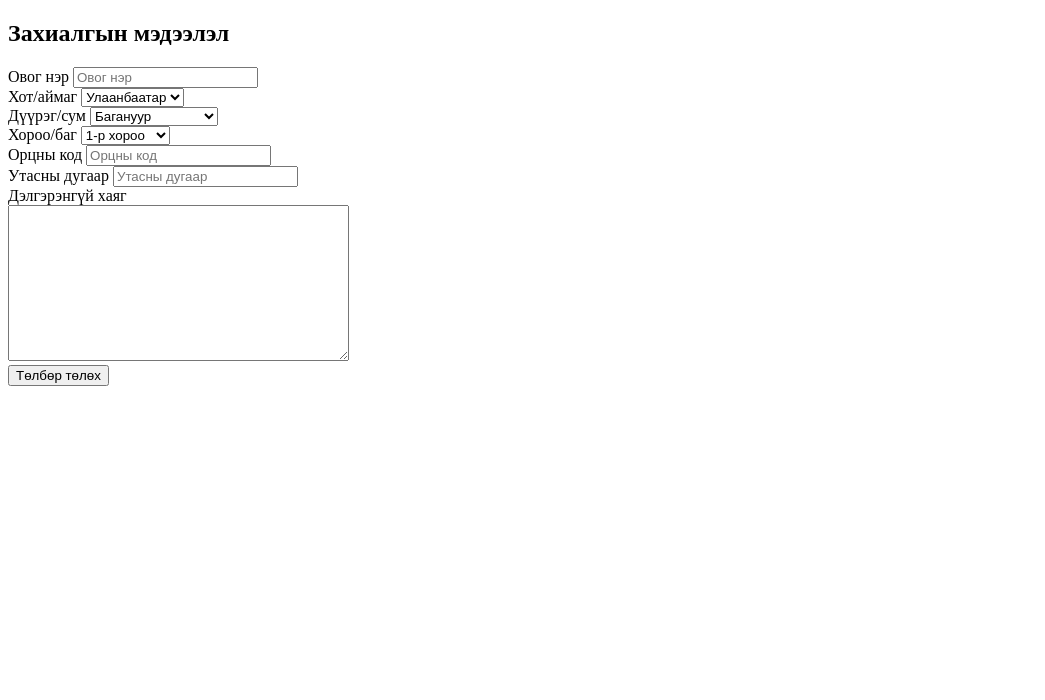
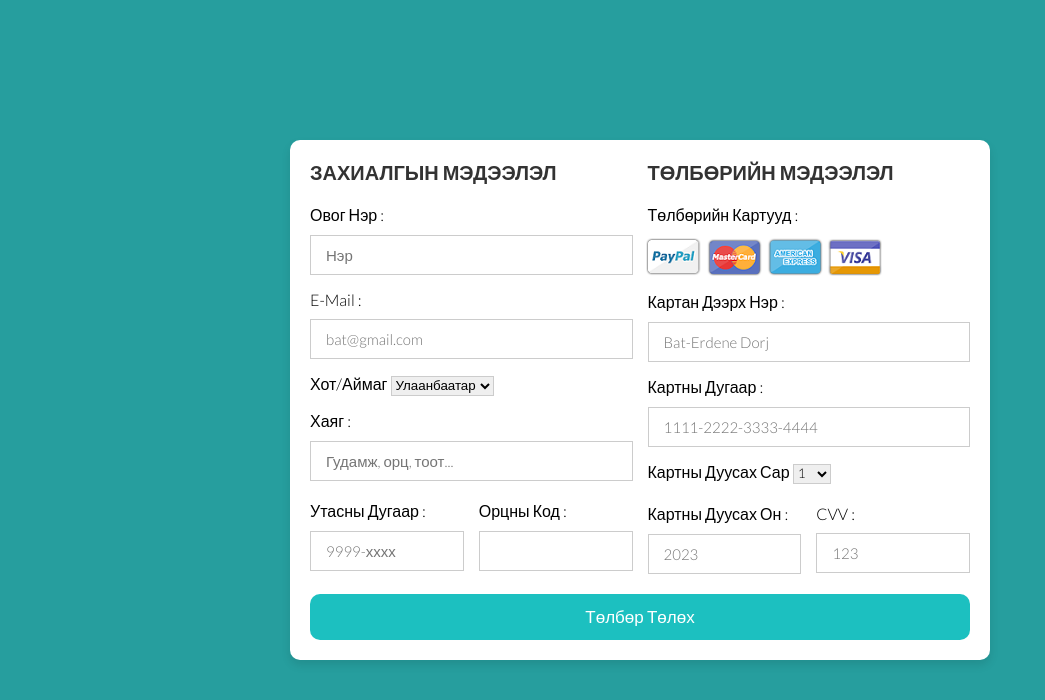
Before and after one commit to mandal39/Alphabook, a plain HTML site: page order.html in a window 1280 px wide. Shown: the whole page, without its empty margins (0-1045 px from the left). Drawn offline with Linux system fonts and the light colour scheme.

Commit message:
login, order

```diff
--- /dev/null
+++ b/logstyle.css
@@ -0,0 +1,107 @@
+*{
+    margin: 0;
+    padding: 0;
+    box-sizing: border-box;
+}
+.logcontainer{
+    background: white;
+    display: flex;
+    justify-content: center;
+    align-items: center;
+    min-height: 100vh ;
+}
+.login{
+    width: 800px;
+    min-height: 450px;
+    overflow: hidden;
+    border-radius: 10px;
+    background: #222;
+    display: flex;
+    box-shadow: 15px 5px 30px rgba(0,0,0,0.3);
+}
+.content{
+    flex-basis: 50%;
+    display: flex;
+    justify-content: center;
+    align-items: center;
+    flex-direction: column;
+}
+
+.content img{
+    width: 100%;
+    height: 100%;
+    object-fit: cover;
+}
+.loginform{
+    flex-basis: 50%;
+    background: white;
+    font-family: 'Lato', sans-serif;
+    padding: 25px;
+}
+.loginform h1{
+    text-align: center;
+    margin-top: 25px;
+    font-size: 2.5em;
+    margin-bottom: 50px;
+    margin-left: 30px;
+    margin-right: 30px;
+    color: black;
+}
+.tbox{
+    border-radius: 10px;
+    background: #d3d3d3;
+    outline: none;
+    width: 75%;
+    height: 35px;
+    margin: 30px;
+
+}
+.tbox input{
+    background: transparent;
+    width: 90%;
+    outline: none;
+    border: 0;
+    padding-left: 10px;
+    padding-top: 10px;
+}
+.remember{
+    margin-left: 30px;
+    margin-right: 30px;
+}
+::placeholder{
+    padding-top: 2px;
+    color: #000000;
+}
+.tbox i{
+    color: #000000;
+}
+.btn{
+    width: 75%;
+    border: 0;
+    border-radius: 10px;
+    background: #1CC0C0;
+    color: #fff;
+    margin-left: 30px;
+    margin-right: 30px;
+    margin-top: 5px;
+    padding: 12px;
+    font-size: 18px;
+    cursor: pointer;
+}
+.btn:hover {
+    background-color: #18a6a6;
+
+}
+.signup{
+    margin-left: 30px;
+    margin-top: 10px;
+}
+.signup u{
+    color: #000000;
+}
+@media(max-width:768px){
+    .login{
+        flex-direction: column;
+        margin: 0 15px;
+    }
+}
--- a/order.html
+++ b/order.html
@@ -6,18 +6,26 @@
     <meta name="viewport" content="width=device-width, initial-scale=1.0">
     <meta name="keywords" content="alphabook, bookstore,store, захилга,Захиалгын мэдээлэл, онлайн захилга, номын дэлгүүр">
     <meta name="description" content="Alphabook номын дэлгүүрийн онлайн захиалгын хэсэг">
+    <link rel="stylesheet" href="orderstyle.css">
     <title>Buy</title>
 </head>
 <body>
-    <div>
-        <h2>Захиалгын мэдээлэл</h2>
-        <form>
-            <div>
-                <label for="name">Овог нэр
-                <input type="text" required placeholder="Овог нэр">
-            </label>
+<header>
+    <div class="container">
+        <form action="">
+            <div class="row">
+                <div class="col">
+                    <h3 class="title">Захиалгын мэдээлэл</h3>
+
+                    <div class="inputBox">
+                        <span>Овог нэр :</span>
+                        <input type="text" placeholder="Нэр">
                     </div>
-            <div>
+                    <div class="inputBox">
+                        <span>E-mail :</span>
+                        <input type="email" placeholder="bat@gmail.com">
+                    </div>
+                    <div class="inputBox">
                         <label for="address">Хот/аймаг
                             <select>
                                 <option value="Улаанбаатар">Улаанбаатар</option>
@@ -45,62 +53,71 @@
                             </select>
                         </label>
                     </div>
-            <div>
-                <label for="address">Дүүрэг/сум
-                    <select name="" id="Дүүрэг/сум">
-                        <option value="Багануур">Багануур</option>
-                        <option value="Багахангай">Багахангай</option>
-                        <option value="Баянгол">Баянгол</option>
-                        <option value="Баянзүрх">Баянгол</option>
-                        <option value="Налайх">Налайх</option>
-                        <option value="Сонгино хайрхан">Сонгино хайрхан</option>
-                        <option value="Сүхбаатар">Сүхбаатар</option>
-                        <option value="Хан-Уул">Хан-Уул</option>
-                        <option value="Чингэлтэй">Чингэлтэй</option>
+                    <div class="inputBox">
+                        <span>Хаяг :</span>
+                        <input type="text" placeholder="Гудамж, орц, тоот...">
+                    </div>
+                    <div class="flex">
+                        <div class="inputBox">
+                            <span>Утасны дугаар :</span>
+                            <input type="text" placeholder="9999-хххх">
+                        </div>
+                        <div class="inputBox">
+                            <span>Орцны код :</span>
+                            <input type="text">
+                        </div>
+                    </div>
+                </div>
+                <div class="col">
+                    <h3 class="title">Төлбөрийн мэдээлэл</h3>
+                    <div class="inputBox">
+                        <span>Төлбөрийн картууд :</span>
+                        <img src="card_img.png" alt="acceptedCards">
+                    </div>
 
-
+                    <div class="inputBox">
+                        <span>Картан дээрх нэр :</span>
+                        <input type="text" placeholder="Bat-Erdene Dorj">
+                    </div>
+                    <div class="inputBox">
+                        <span>Картны дугаар :</span>
+                        <input type="number" placeholder="1111-2222-3333-4444">
+                    </div>
+                    <div class="inputBox">
+                        <label for="cardExp">Картны дуусах сар
+                            <select>
+                                <option value="Jan">1</option>
+                                <option value="Feb">2</option>
+                                <option value="Mar">3</option>
+                                <option value="Apr">4</option>
+                                <option value="May">5</option>
+                                <option value="Jun">6</option>
+                                <option value="Jul">7</option>
+                                <option value="Aug">8</option>
+                                <option value="Sep">9</option>
+                                <option value="Oct">10</option>
+                                <option value="Nov">11</option>
+                                <option value="Dec">12</option>
                             </select>
                         </label>
                     </div>
-            <div>
-                <label for="address">Хороо/баг
-                    <select name="" id="Хороо/баг">
-                        <option value="1-р хороо">1-р хороо</option>
-                        <option value="2-р хороо">2-р хороо</option>
-                        <option value="3-р хороо">3-р хороо</option>
-                        <option value="4-р хороо">4-р хороо</option>
-                        <option value="5-р хороо">5-р хороо</option>
-                        <option value="6-р хороо">6-р хороо</option>
-                        <option value="7-р хороо">7-р хороо</option>
-                        <option value="8-р хороо">8-р хороо</option>
-                        <option value="9-р хороо">9-р хороо</option>
-                        <option value="10-р хороо">10-р хороо</option>
-                        <option value="11-р хороо">11-р хороо</option>
-                        <option value="12-р хороо">12-р хороо</option>
-                        <option value="13-р хороо">13-р хороо</option>
-                    </select>
-                </label>
+                    <div class="flex">
+                        <div class="inputBox">
+                            <span>Картны дуусах он :</span>
+                            <input type="number" placeholder="2023">
                         </div>
-            <div>
-                <label for="entrance">Орцны код
-                    <input type="text" required placeholder="Орцны код">
-                </label>
+                        <div class="inputBox">
+                            <span>CVV :</span>
+                            <input type="number" placeholder="123">
                         </div>
-            <div>
-                <label for="phone">Утасны дугаар
-                    <input type="tel" pattern="[8-9]{1}[0-9]{7}" required placeholder="Утасны дугаар">
-                </label>
                     </div>
-            <div>
-                <label for="detailed">Дэлгэрэнгүй хаяг
-                    <br>
-                    <textarea name="" id="" cols="40" rows="10" name="Дэлгэрэнгүй хаяг" ></textarea>
-                </label>
+
+
                 </div>
-            <button>
-                Төлбөр төлөх
-            </button>
+            </div>
+            <input type="submit" value="Төлбөр төлөх" class="submit-btn">
         </form>
     </div>
+</header>
 </body>
 </html>
--- /dev/null
+++ b/orderstyle.css
@@ -0,0 +1,98 @@
+@import url('https://fonts.googleapis.com/css2?family=Lato:wght@300&family=Poppins:wght@200&display=swap');
+
+*{
+  font-family: 'Lato', sans-serif;
+  margin:0; padding:0;
+  box-sizing: border-box;
+  outline: none; border:none;
+  text-transform: capitalize;
+  transition: all .2s linear;
+}
+
+.container{
+  display: flex;
+  justify-content: center;
+  align-items: center;
+  padding:25px;
+  min-height: 100vh;
+  background: #269e9e;
+}
+
+.container form{
+  padding:20px;
+  width:700px;
+  border-radius: 10px;
+  background: #fff;
+  box-shadow: 0 5px 10px rgba(0,0,0,.1);
+}
+
+.container form .row{
+  display: flex;
+  flex-wrap: wrap;
+  gap:15px;
+}
+
+.container form .row .col{
+  flex:1 1 250px;
+}
+
+.container form .row .col .title{
+  font-size: 20px;
+  color:#333;
+  padding-bottom: 5px;
+  text-transform: uppercase;
+}
+
+.container form .row .col .inputBox{
+  margin:15px 0;
+}
+
+.container form .row .col .inputBox span{
+  margin-bottom: 10px;
+  display: block;
+}
+
+.container form .row .col .inputBox input{
+  width: 100%;
+  border:1px solid #ccc;
+  padding:10px 15px;
+  font-size: 15px;
+  text-transform: none;
+}
+
+.container form .row .col .inputBox input:focus{
+  border:1px solid #000;
+}
+
+.container form .row .col .flex{
+  display: flex;
+  gap:15px;
+}
+
+.container form .row .col .flex .inputBox{
+  margin-top: 5px;
+}
+
+.container form .row .col .inputBox img{
+  height: 34px;
+  margin-top: 5px;
+  filter: drop-shadow(0 0 1px #000);
+}
+
+.container form .submit-btn{
+  width: 100%;
+  padding:12px;
+  border-radius: 10px;
+  font-size: 17px;
+  background: #1CC0C0;
+  color:#fff;
+  margin-top: 5px;
+  cursor: pointer;
+}
+
+.container form .submit-btn:hover{
+  background: #18a6a6;
+}
+select{
+  border:1px solid #ccc;
+}
```
Also changed, not shown: log.html (+30 -29 lines), alpha_log.jpg (added), card_img.png (added). Lines whose indentation alone changed are shown as unchanged.
